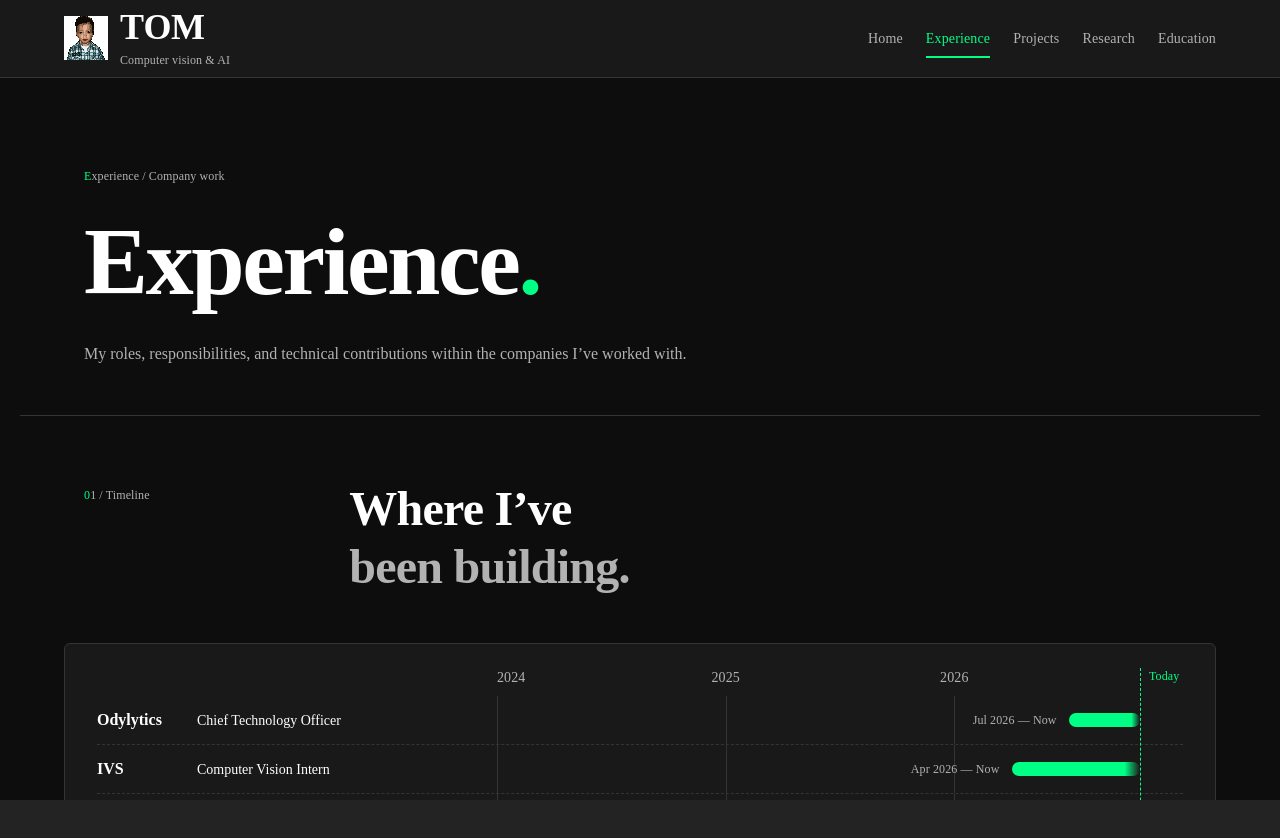
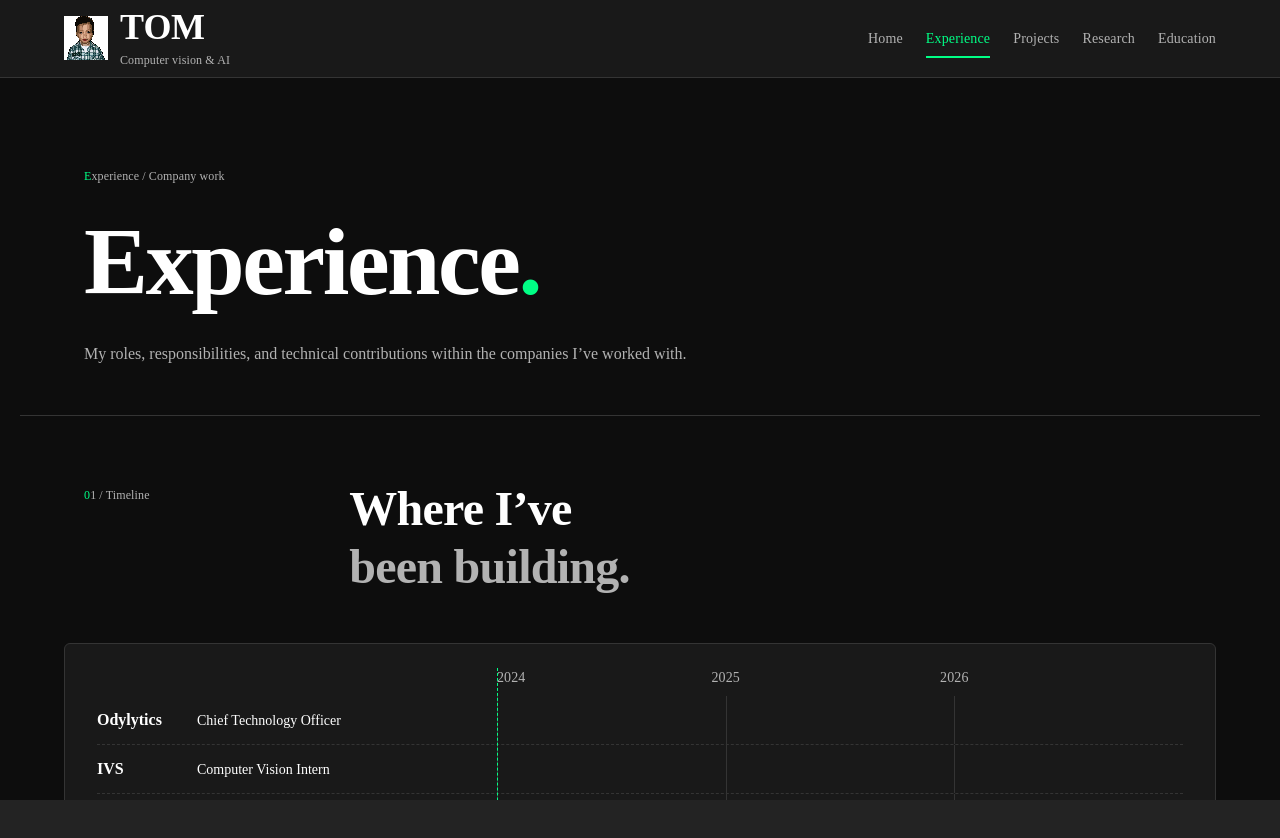
Before and after one commit to tuannghia2457/tuannghia_portfolio, a React (Vite) app: page /experience in a window 1280 px wide. Shown: the top 838 px of the page. Built offline with nearby package versions, Linux system fonts and the light colour scheme.

Commit message:
Sweep the experience chart from past to today while scrolling
A marker runs along the year axis as the chart scrolls into view; each
role's bar grows from its start date as the marker passes and its dates
fade in. Reduced motion shows the finished chart.

```diff
--- a/src/components/ExperienceTimeline.jsx
+++ b/src/components/ExperienceTimeline.jsx
@@ -1,4 +1,4 @@
-import { useMemo, useState } from 'react'
+import { useLayoutEffect, useMemo, useRef, useState } from 'react'
 import RoleResponsibilities from './RoleResponsibilities'
 import CompanyMilestones from './CompanyMilestones'
 import { buildTimeline, formatDuration, monthIndex, monthLabel } from '../lib/timeline'
@@ -13,8 +13,33 @@ function TimelineOverview({ roles, today }) {
   const position = month => `${ratio(month) * 100}%`
   const years = Array.from({ length: (last - first) / 12 }, (_, i) => first / 12 + i)
   const now = monthIndex(today) + today.getDate() / 31
+  const chart = useRef(null)
 
-  return <div className="timeline-overview"><div className="timeline-chart" style={{ '--today': ratio(now) }}>
+  // Scrolling through the chart sweeps a marker from the start of the axis to today;
+  // each bar grows from its start date as the marker passes it.
+  useLayoutEffect(() => {
+    const node = chart.current, end = ratio(now)
+    const set = progress => {
+      node.style.setProperty('--sweep', progress * end)
+      node.classList.toggle('is-complete', progress >= 1)
+    }
+    if (matchMedia('(prefers-reduced-motion: reduce)').matches) { set(1); return }
+    let frame = 0
+    const update = () => {
+      frame = 0
+      const { top } = node.getBoundingClientRect(), height = innerHeight
+      // Starts where the chart first shows (at most 90% down the viewport, so it begins at 0 even when
+      // visible on load) and completes once the chart rises to just below the header.
+      const start = Math.min(height * .9, top + scrollY), finish = Math.min(height * .2, start - 240)
+      set(Math.min(1, Math.max(0, (start - top) / (start - finish))))
+    }
+    const schedule = () => { if (!frame) frame = requestAnimationFrame(update) }
+    update()
+    addEventListener('scroll', schedule, { passive: true }); addEventListener('resize', schedule)
+    return () => { cancelAnimationFrame(frame); removeEventListener('scroll', schedule); removeEventListener('resize', schedule) }
+  }, [now])
+
+  return <div className="timeline-overview"><div className="timeline-chart" ref={chart} style={{ '--today': ratio(now) }}>
     <div className="timeline-axis mono" aria-hidden="true">
       {years.map(year => <span key={year} style={{ left: position(year * 12) }}>{year}</span>)}
     </div>
@@ -24,9 +49,9 @@ function TimelineOverview({ roles, today }) {
         <span className="timeline-track">
           {years.map(year => <span key={year} className="timeline-gridline" style={{ left: position(year * 12) }} aria-hidden="true" />)}
           {/* The date sits beside its bar: after it for early roles, before it for late ones. */}
-          <span className="timeline-bar-dates mono" aria-hidden="true" style={ratio(role.start) > .45 ? { right: `calc(100% - ${position(role.start)} + 12px)` } : { left: `calc(${position(role.current ? now : role.end + 1)} + 12px)` }}>{monthLabel(role.start)} — {role.current ? 'Now' : monthLabel(role.end)}</span>
+          <span className="timeline-bar-dates mono" aria-hidden="true" style={{ '--start': ratio(role.start), ...(ratio(role.start) > .45 ? { right: `calc(100% - ${position(role.start)} + 12px)` } : { left: `calc(${position(role.current ? now : role.end + 1)} + 12px)` }) }}>{monthLabel(role.start)} — {role.current ? 'Now' : monthLabel(role.end)}</span>
           <a className={`timeline-bar${role.current ? ' is-current' : ''}`} href={`#${role.id}`}
-            style={{ left: position(role.start), width: `calc(${position(role.current ? now : role.end + 1)} - ${position(role.start)})` }}
+            style={{ left: position(role.start), '--start': ratio(role.start), '--end': ratio(role.current ? now : role.end + 1) }}
             aria-label={`${role.title} at ${role.company}, ${monthLabel(role.start)} to ${role.current ? 'present' : monthLabel(role.end)}`} />
         </span>
       </li>)}
--- a/src/components/experience-timeline.css
+++ b/src/components/experience-timeline.css
@@ -1,6 +1,6 @@
 /* Overview: year axis with one bar per role. Wider than the text column, one compact line per role. */
 .timeline-overview { --lane-label: 400px; position: relative; left: 50%; width: min(1360px, calc(100vw - 2 * var(--gutter))); margin-bottom: 64px; padding: 24px 32px 18px; border: var(--line); border-radius: var(--radius); background: var(--surface); transform: translateX(-50%); }
-.timeline-chart { position: relative; }
+.timeline-chart { --sweep: var(--today); position: relative; }
 .timeline-axis { position: relative; height: 22px; margin-left: var(--lane-label); color: var(--muted-foreground); letter-spacing: var(--tracking-small); }
 .timeline-axis span { position: absolute; top: 0; font-size: var(--text-sm); transform: translateX(-50%); }
 .timeline-axis span:first-child { transform: none; }
@@ -14,13 +14,16 @@
 .timeline-lane-label > span { overflow: hidden; text-overflow: ellipsis; color: var(--foreground); font-weight: var(--weight-medium); }
 .timeline-track { position: relative; height: 48px; }
 .timeline-gridline { position: absolute; top: 0; bottom: 0; width: 1px; background: var(--border); }
-.timeline-overview .timeline-bar-dates { position: absolute; top: 50%; font-size: var(--text-xs); color: var(--muted-foreground); letter-spacing: var(--tracking-small); white-space: nowrap; transform: translateY(-50%); }
-.timeline-bar { position: absolute; top: 50%; height: 14px; min-width: 14px; border-radius: 999px; background: var(--accent-secondary); transform: translateY(-50%); transition: height var(--duration-fast), background var(--duration-fast); }
+.timeline-overview .timeline-bar-dates { position: absolute; top: 50%; font-size: var(--text-xs); color: var(--muted-foreground); letter-spacing: var(--tracking-small); white-space: nowrap; transform: translateY(-50%); opacity: clamp(0, (var(--sweep) - var(--start)) * 30, 1); }
+/* Bars are revealed up to the sweep marker; --start and --end are positions along the axis (0–1). */
+.timeline-bar { position: absolute; top: 50%; width: max(0%, min((var(--end) - var(--start)) * 100%, (var(--sweep) - var(--start)) * 100%)); height: 14px; border-radius: 999px; background: var(--accent-secondary); transform: translateY(-50%); transition: height var(--duration-fast), background var(--duration-fast); }
+.timeline-chart.is-complete .timeline-bar { min-width: 14px; }
 .timeline-bar.is-current { background: linear-gradient(90deg, var(--primary) 88%, transparent); }
 .timeline-bar:hover, .timeline-bar:focus-visible { height: 20px; background: var(--primary-hover); }
 .timeline-bar:focus-visible { outline: 2px solid var(--focus-ring); outline-offset: 3px; }
-.timeline-today { position: absolute; top: 0; bottom: 0; left: calc(var(--lane-label) + (100% - var(--lane-label)) * var(--today)); width: 0; border-left: 1px dashed var(--primary); pointer-events: none; }
-.timeline-overview .timeline-today > span { position: absolute; top: 0; left: 8px; font-size: var(--text-xs); color: var(--accent-foreground); letter-spacing: var(--tracking-small); }
+.timeline-today { position: absolute; top: 0; bottom: 0; left: calc(var(--lane-label) + (100% - var(--lane-label)) * var(--sweep)); width: 0; border-left: 1px dashed var(--primary); pointer-events: none; }
+.timeline-overview .timeline-today > span { position: absolute; top: 0; left: 8px; font-size: var(--text-xs); color: var(--accent-foreground); letter-spacing: var(--tracking-small); opacity: 0; transition: opacity var(--duration-default); }
+.timeline-chart.is-complete .timeline-today > span { opacity: 1; }
 
 /* Vertical timeline: date | rail | details */
 .timeline-list { margin: 0; padding: 0; list-style: none; }
```
